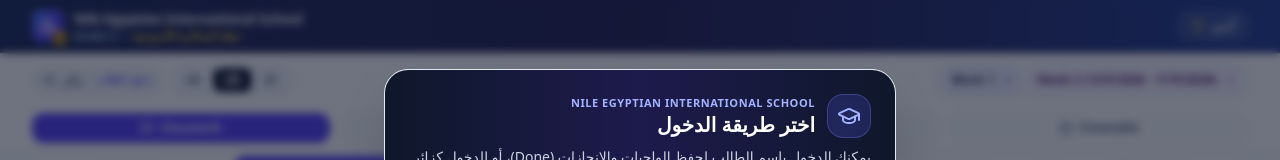
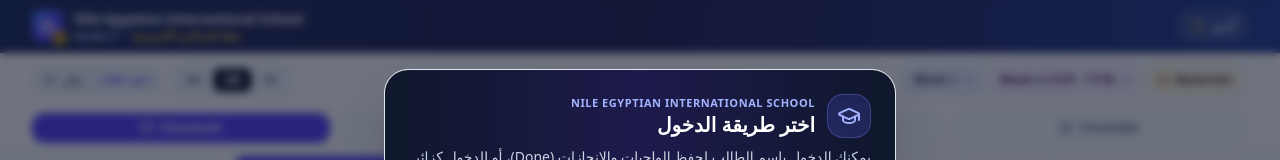
Before and after one commit to zeinabkaram24-tech/last-one, a React (Vite) app: page / in a window 1280 px wide. Shown: the top 160 px of the page. Built offline with nearby package versions, Linux system fonts and the light colour scheme.

Commit message:
feat: add Materials modal and update date format
- Add MaterialsModal component and integrate it into App
- Add "Materials" button to the Navbar
- Simplify BLOCK_WEEK_DATES by removing years

```diff
--- a/src/App.tsx
+++ b/src/App.tsx
@@ -12,6 +12,7 @@
 import { StudentAuthModal } from './components/StudentAuthModal';
 import { AdminAuthModal } from './components/AdminAuthModal';
 import { AdminDashboardModal } from './components/AdminDashboardModal';
+import { MaterialsModal } from './components/MaterialsModal';
 import {
   getActiveUserProfile,
   setActiveUserProfile,
@@ -122,6 +123,7 @@
   const [isPlanModalOpen, setIsPlanModalOpen] = useState(false);
   const [isAdminAuthOpen, setIsAdminAuthOpen] = useState(false);
   const [isAdminDashboardOpen, setIsAdminDashboardOpen] = useState(false);
+  const [isMaterialsModalOpen, setIsMaterialsModalOpen] = useState(false);
 
   // Persistence effects for class, week, day
   useEffect(() => {
@@ -306,6 +308,7 @@
         userProfile={userProfile}
         onOpenProfileModal={() => setIsAuthModalOpen(true)}
         onOpenAdminAuth={() => setIsAdminAuthOpen(true)}
+        onOpenMaterials={() => setIsMaterialsModalOpen(true)}
       />
 
       {/* Main Container */}
@@ -446,6 +449,15 @@
         isOpen={isAdminDashboardOpen}
         onClose={() => setIsAdminDashboardOpen(false)}
       />
+
+      {/* Materials Modal */}
+      <MaterialsModal
+        isOpen={isMaterialsModalOpen}
+        onClose={() => setIsMaterialsModalOpen(false)}
+        currentClass={currentClass}
+        currentBlock={currentBlock}
+        currentWeek={currentWeek}
+      />
     </div>
   );
 }
--- /dev/null
+++ b/src/components/MaterialsModal.tsx
@@ -0,0 +1,77 @@
+import React from 'react';
+import { X, FolderOpen, Sparkles, BookOpen, Layers } from 'lucide-react';
+import { ClassId } from '../types';
+
+interface MaterialsModalProps {
+  isOpen: boolean;
+  onClose: () => void;
+  currentClass: ClassId;
+  currentBlock: number;
+  currentWeek: number;
+}
+
+export const MaterialsModal: React.FC<MaterialsModalProps> = ({
+  isOpen,
+  onClose,
+  currentClass,
+  currentBlock,
+  currentWeek,
+}) => {
+  if (!isOpen) return null;
+
+  return (
+    <div className="fixed inset-0 z-50 flex items-center justify-center p-4 bg-slate-900/60 backdrop-blur-xs">
+      <div
+        className="bg-white rounded-3xl max-w-lg w-full p-6 sm:p-8 shadow-2xl border border-slate-100 text-center space-y-5 animate-in fade-in zoom-in-95 duration-150"
+        dir="rtl"
+      >
+        {/* Header with icon & close */}
+        <div className="flex items-center justify-between pb-3 border-b border-slate-100">
+          <div className="flex items-center gap-2.5">
+            <div className="w-10 h-10 rounded-2xl bg-amber-50 text-amber-700 flex items-center justify-center border border-amber-200/80 shadow-2xs">
+              <FolderOpen className="w-5 h-5" />
+            </div>
+            <div className="text-right">
+              <h3 className="text-lg font-black text-slate-900 leading-tight">
+                Materials (المواد والملفات)
+              </h3>
+              <p className="text-xs text-slate-500 font-bold">
+                {currentClass} • Block {currentBlock} • Week {currentWeek}
+              </p>
+            </div>
+          </div>
+          <button
+            onClick={onClose}
+            className="w-8 h-8 rounded-full bg-slate-100 hover:bg-slate-200 text-slate-500 hover:text-slate-800 flex items-center justify-center transition-colors cursor-pointer"
+            title="إغلاق"
+          >
+            <X className="w-4 h-4" />
+          </button>
+        </div>
+
+        {/* Content Box */}
+        <div className="py-6 px-4 bg-amber-50/50 rounded-2xl border border-amber-200/70 space-y-3">
+          <div className="w-12 h-12 rounded-2xl bg-white text-amber-600 flex items-center justify-center mx-auto shadow-2xs border border-amber-200">
+            <Layers className="w-6 h-6" />
+          </div>
+          <h4 className="text-base font-black text-amber-950">
+            قسم Materials جاهز ومفعّل
+          </h4>
+          <p className="text-xs sm:text-sm text-slate-600 leading-relaxed font-semibold max-w-sm mx-auto">
+            تم تخصيص هذا القسم لعرض وتحميل المواد والملفات التعليمية (Materials) الخاصة بالطلاب. سيتم توزيع المحتوى وربطه حسب المواد بالتنسيق المطلوب.
+          </p>
+        </div>
+
+        {/* Action Button */}
+        <div className="pt-2">
+          <button
+            onClick={onClose}
+            className="w-full py-2.5 px-4 bg-slate-900 hover:bg-slate-800 text-white font-bold text-sm rounded-xl transition-colors cursor-pointer shadow-sm"
+          >
+            حسناً
+          </button>
+        </div>
+      </div>
+    </div>
+  );
+};
--- a/src/components/Navbar.tsx
+++ b/src/components/Navbar.tsx
@@ -10,6 +10,7 @@
   Eye,
   Shield,
   GraduationCap,
+  FolderOpen,
 } from 'lucide-react';
 import { ClassId, SchoolDay, UserProfile } from '../types';
 import { SCHOOL_DAYS, BLOCK_WEEK_DATES } from '../data/timetables';
@@ -30,6 +31,7 @@
   userProfile?: UserProfile | null;
   onOpenProfileModal?: () => void;
   onOpenAdminAuth?: () => void;
+  onOpenMaterials?: () => void;
 }
 
 export const Navbar: React.FC<NavbarProps> = ({
@@ -47,6 +49,7 @@
   userProfile,
   onOpenProfileModal,
   onOpenAdminAuth,
+  onOpenMaterials,
 }) => {
   const tabs = [
     {
@@ -213,6 +216,18 @@
               </select>
               <ChevronDown className="w-3.5 h-3.5 text-purple-700 absolute right-1.5 top-1/2 -translate-y-1/2 pointer-events-none" />
             </div>
+
+            {/* Materials Button */}
+            <button
+              id="materials-btn"
+              type="button"
+              onClick={onOpenMaterials}
+              className="inline-flex items-center gap-1 bg-amber-50 hover:bg-amber-100/80 border border-amber-200 text-amber-950 font-black text-xs rounded-xl px-2.5 py-1 cursor-pointer transition-colors shadow-2xs focus:outline-none focus:ring-2 focus:ring-amber-500"
+              title="Materials"
+            >
+              <FolderOpen className="w-3.5 h-3.5 text-amber-700 shrink-0" />
+              <span>Materials</span>
+            </button>
           </div>
         </div>
 
--- a/src/data/timetables.ts
+++ b/src/data/timetables.ts
@@ -30,31 +30,31 @@
   { name: 'Lunch Break', time: '13:05 - 13:25', type: 'lunch' },
 ];
 
-// Block & Week date ranges
+// Block & Week date ranges (Day and Month only without year)
 export const BLOCK_WEEK_DATES: Record<number, Record<number, string>> = {
   1: {
-    1: '6/9/2026 - 10/9/2026',
-    2: '13/9/2026 - 17/9/2026',
-    3: '20/9/2026 - 24/9/2026',
-    4: '27/9/2026 - 1/10/2026',
+    1: '6/9 - 10/9',
+    2: '13/9 - 17/9',
+    3: '20/9 - 24/9',
+    4: '27/9 - 1/10',
   },
   2: {
-    1: '4/10/2026 - 8/10/2026',
-    2: '11/10/2026 - 15/10/2026',
-    3: '18/10/2026 - 22/10/2026',
-    4: '25/10/2026 - 29/10/2026',
+    1: '4/10 - 8/10',
+    2: '11/10 - 15/10',
+    3: '18/10 - 22/10',
+    4: '25/10 - 29/10',
   },
   3: {
-    1: '1/11/2026 - 5/11/2026',
-    2: '8/11/2026 - 12/11/2026',
-    3: '15/11/2026 - 19/11/2026',
-    4: '22/11/2026 - 26/11/2026',
+    1: '1/11 - 5/11',
+    2: '8/11 - 12/11',
+    3: '15/11 - 19/11',
+    4: '22/11 - 26/11',
   },
   4: {
-    1: '29/11/2026 - 3/12/2026',
-    2: '6/12/2026 - 10/12/2026',
-    3: '13/12/2026 - 17/12/2026',
-    4: '20/12/2026 - 24/12/2026',
+    1: '29/11 - 3/12',
+    2: '6/12 - 10/12',
+    3: '13/12 - 17/12',
+    4: '20/12 - 24/12',
   },
 };
 
```
